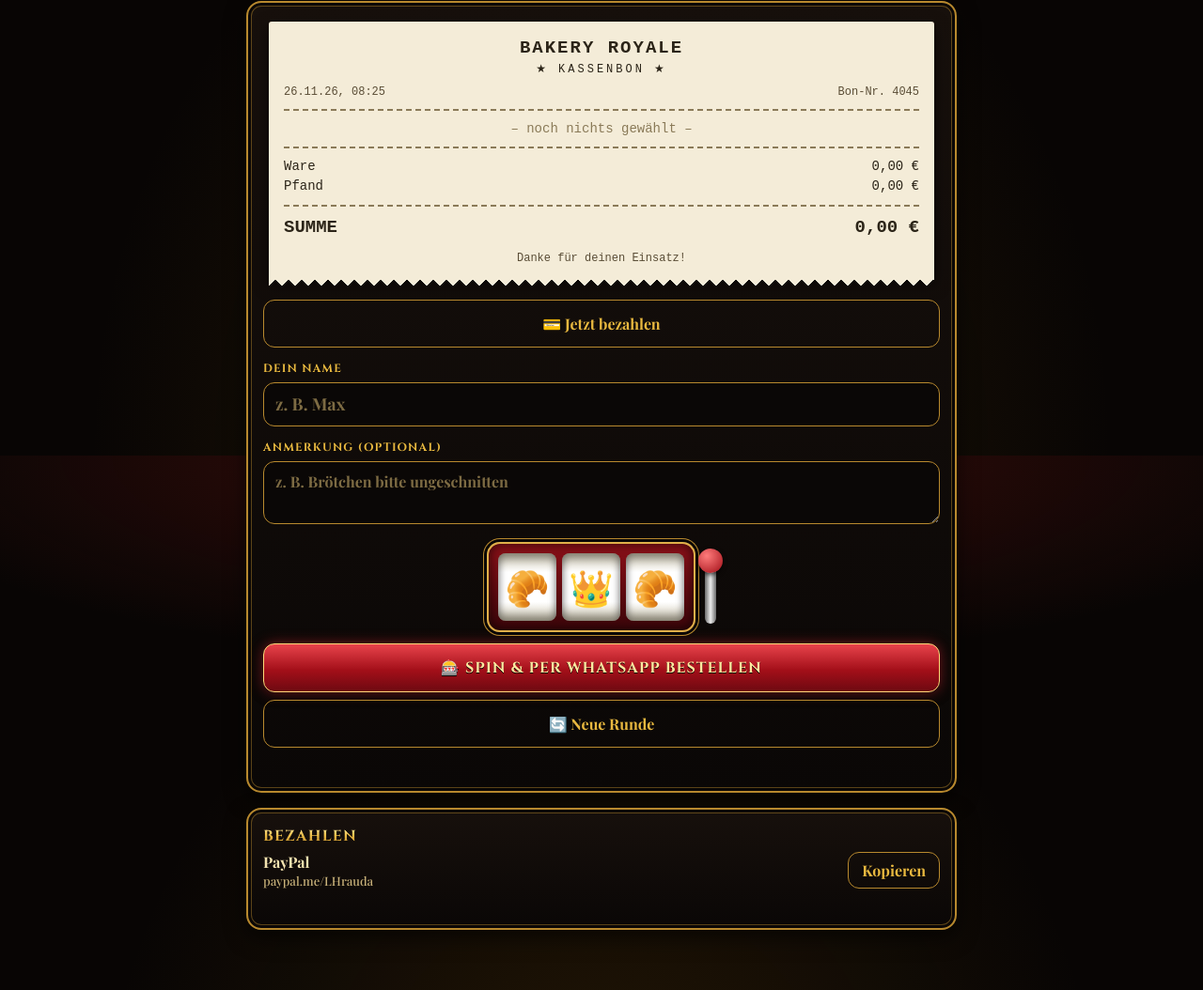
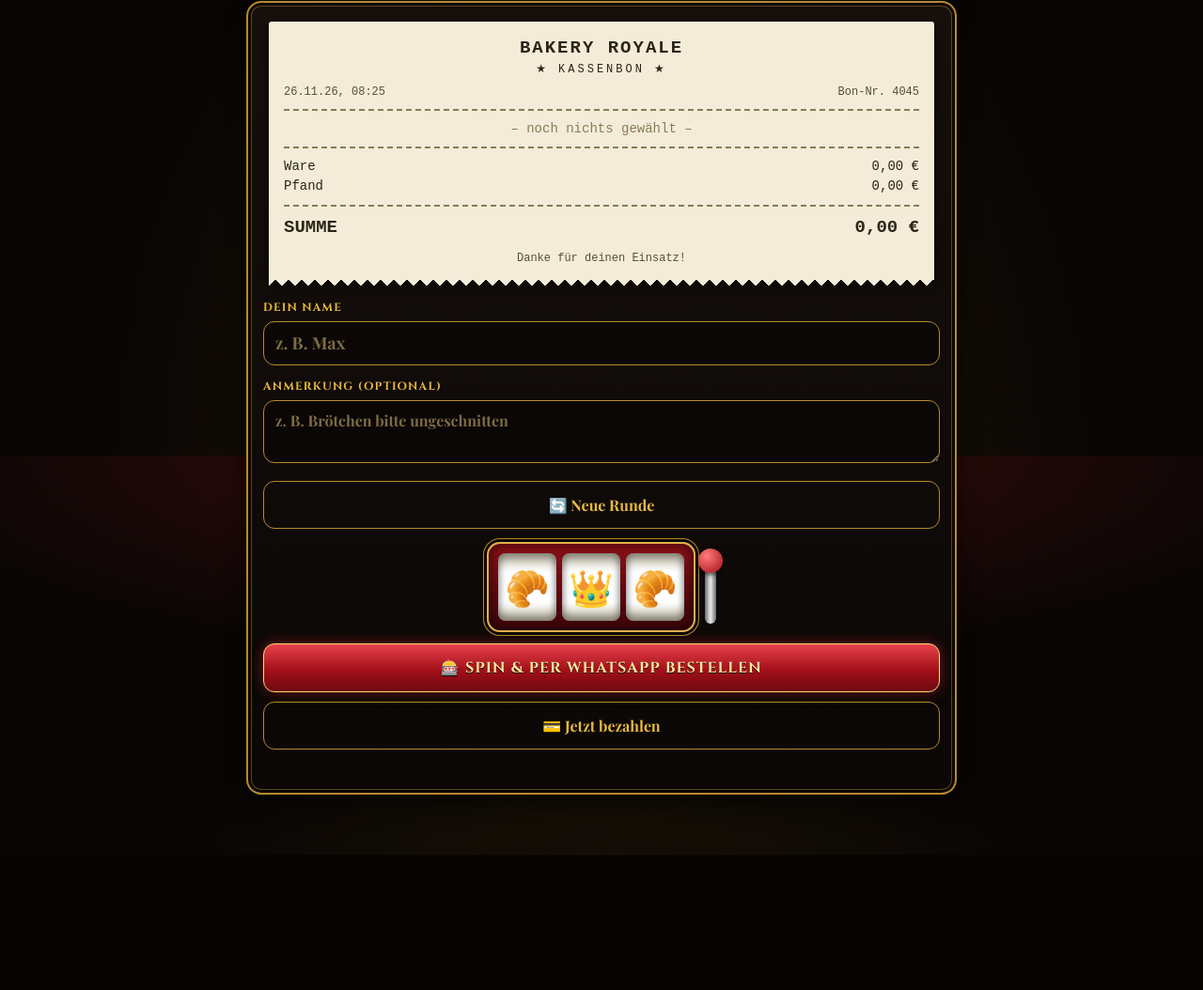
Before and after one commit to lucajoel-Shop/CasinoWare, a plain HTML site: page index.html in a window 1280 px wide. Shown: the part 2715-3769 px from the top of the page at 94% size. After the commit the page ends 3625 px from the top, so only its background shows below. Drawn offline with nearby package versions, Linux system fonts and the light colour scheme.

Commit message:
Add files via upload

```diff
--- a/index.html
+++ b/index.html
@@ -104,6 +104,7 @@ background:linear-gradient(180deg,#14100d,#070504);border:2px solid var(--gold2)
 .btn:hover{filter:brightness(1.08)}
 .btn:active{transform:scale(.99)}
 .btn.alt{background:transparent;color:var(--gold);border:1.5px solid var(--gold2);margin-top:8px;box-shadow:none}
+#reset{margin-top:14px}
 .btn.alt:hover{background:rgba(232,184,63,.1)}
 .row{display:flex;gap:12px;align-items:center;justify-content:space-between}
 .name{flex:1;font-weight:600;line-height:1.25;color:var(--ink)}
@@ -130,7 +131,7 @@ button:focus-visible,input:focus-visible,a:focus-visible{outline:3px solid var(-
 .rl.rt{font-weight:700;font-size:19px}
 .rf{text-align:center;margin-top:10px;font-size:12px;color:#5a4d36}
 .btn.again{margin:0 6px 14px;width:calc(100% - 12px)}
-.btn.pay{margin-top:4px}
+.btn.pay{margin-top:10px}
 /* Slot-Maschine */
 .slotm{display:flex;align-items:center;justify-content:center;gap:10px;margin:14px 0 4px}
 .slot{display:flex;gap:6px;padding:10px;border-radius:14px;background:linear-gradient(180deg,#8c1018,#3a0509);border:2px solid #e0b04a;box-shadow:0 0 0 3px #0a0706,0 0 0 4px var(--gold2),inset 0 0 12px rgba(0,0,0,.7)}
@@ -170,14 +171,6 @@ button:focus-visible,input:focus-visible,a:focus-visible{outline:3px solid var(-
 
 <div id="form"></div>
 
-<div class="card" id="pay">
-<b class="gold" style="font-family:var(--disp);letter-spacing:1.2px;text-transform:uppercase">Bezahlen</b>
-<div class="row" style="margin-top:6px">
-<div class="name">PayPal<small id="p-pp">paypal.me/LHrauda</small></div>
-<button type="button" class="btn alt" id="copy-pp" style="width:auto;margin:0;padding:8px 14px">Kopieren</button>
-</div>
-<p class="msg ok" id="pp-msg" style="margin-top:6px"></p>
-</div>
 </main>
 
 <script>
@@ -338,14 +331,14 @@ h += '<div class="card" style="margin-top:20px">'
 + '<div class="rl rt"><span>SUMME</span><span>' + eur(s.total) + '</span></div>'
 + '<div class="rf">Danke für deinen Einsatz!</div>'
 + '</div>'
-+ '<a class="btn alt pay" id="payb" href="' + payUrl + '"' + (s.total > 0 ? ' target="_blank" rel="noopener"' : '') + '>💳 Jetzt bezahlen' + (s.total > 0 ? ' (' + eur(s.total) + ')' : '') + '</a>'
 + '<div class="namebox"><label class="name-label" for="nm">Dein Name</label>'
 + '<input type="text" id="nm" placeholder="z. B. Max" value="' + esc(draft.name) + '"></div>'
 + '<div class="namebox"><label class="name-label" for="note">Anmerkung (optional)</label>'
 + '<textarea id="note" rows="2" maxlength="200" placeholder="z. B. Brötchen bitte ungeschnitten">' + esc(draft.note) + '</textarea></div>'
++ '<button type="button" class="btn alt" id="reset">🔄 Neue Runde</button>'
 + '<div class="slotm' + (spinning ? ' spinning' : '') + '"><div class="slot"><div class="reel">🥐</div><div class="reel">👑</div><div class="reel">🥐</div></div><div class="lever"></div></div>'
 + '<a class="btn spin" id="wa" href="#" rel="noopener">🎰 SPIN &amp; per WhatsApp bestellen</a>'
-+ '<button type="button" class="btn alt" id="reset">🔄 Neue Runde</button>'
++ '<a class="btn alt pay" id="payb" href="' + payUrl + '"' + (s.total > 0 ? ' target="_blank" rel="noopener"' : '') + '>💳 Jetzt bezahlen' + (s.total > 0 ? ' (' + eur(s.total) + ')' : '') + '</a>'
 + '<p class="msg ' + status.c + '">' + esc(status.t) + '</p></div>';
 $("#form").innerHTML = h;
 }
@@ -430,13 +423,6 @@ draft.note = "";
 draft.no = newNo();
 status = { t: "Alles auf null – neue Runde, neues Glück!", c: "ok" };
 render();
-} else if (b.id === "copy-pp") {
-try {
-await copyFallback($("#p-pp").textContent);
-$("#pp-msg").textContent = "PayPal-Link kopiert.";
-} catch (err) {
-$("#pp-msg").textContent = "Bitte Link manuell kopieren.";
-}
 }
 });
 
```
